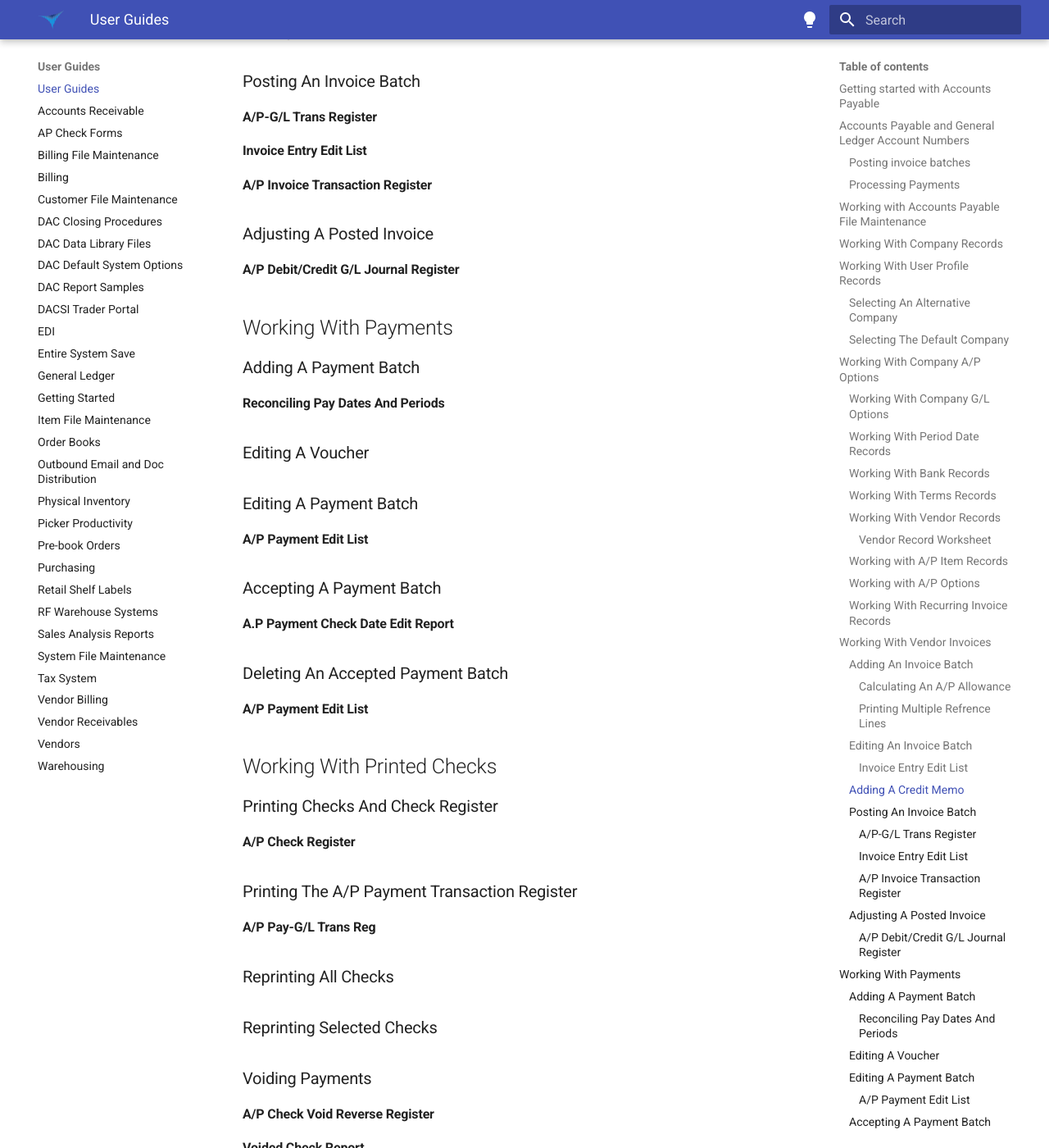
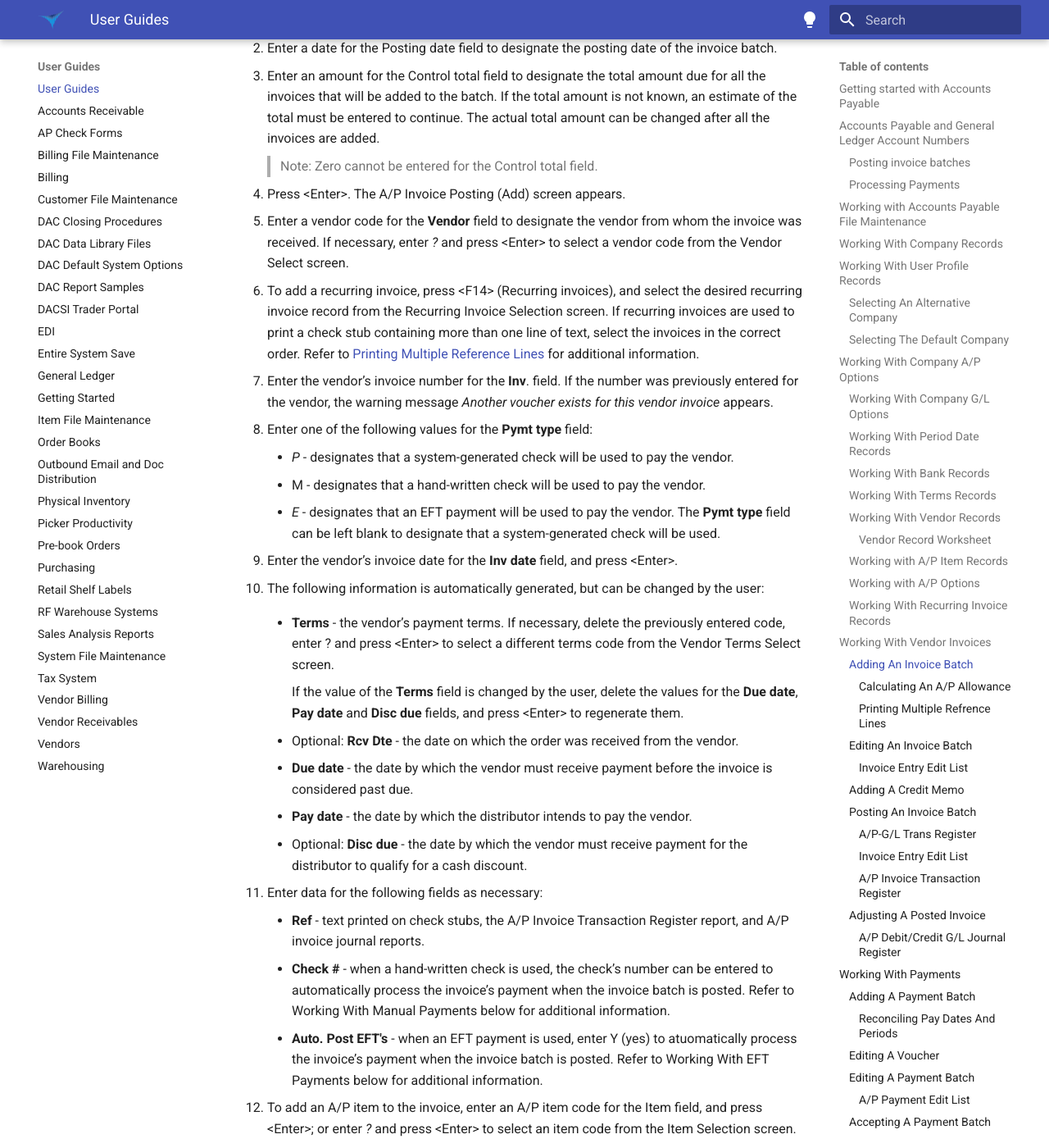
Before and after one commit to AydenB/mkdocs, an MkDocs documentation site: the page built from docs/user-guide/Accounts Payable.md, in a window 1280 px wide and 1400 px high, scrolled down 34619 px. Shown: the whole window at 82% size. Built offline with MkDocs 1.6.1 and Material for MkDocs 9.7.7, drawn with Linux system fonts in a browser that asks for light colours; some of the changed text lies outside the part shown.

Commit message:
Adding An Invoice Batch

```diff
--- a/docs/user-guide/Accounts Payable.md
+++ b/docs/user-guide/Accounts Payable.md
@@ -767,6 +767,68 @@ The A/P DR/CR Maintenance screen is used to credit and debit vendor invoices whi
 
 ### Adding An Invoice Batch
 
+The instructions which follow describe using the A/P Invoice Posting screen to enter an invoice batch containing vendor invoices. Refer to Adding A Credit Memo below for information about including credit memos in an invoice batch.
+
+Refer to Working With Vendor Invoices above for detailed information about the fields used in the following instructions.
+
+1. Select option 1 (Invoice Entry/Update) from the Accounts Payable screen. The A/P Invoice Posting (Enter) screen appears.
+
+2. Enter a date for the Posting date field to designate the posting date of the invoice batch.
+
+3. Enter an amount for the Control total field to designate the total amount due for all the invoices that will be added to the batch. If the total amount is not known, an estimate of the total must be entered to continue. The actual total amount can be changed after all the invoices are added.
+   >Note: Zero cannot be entered for the Control total field.
+
+4. Press &lt;Enter&gt;. The A/P Invoice Posting (Add) screen appears.
+
+5. Enter a vendor code for the **Vendor** field to designate the vendor from whom the invoice was received. If necessary, enter *?* and press &lt;Enter&gt; to select a vendor code from the Vendor Select screen.
+
+6. To add a recurring invoice, press &lt;F14&gt; (Recurring invoices), and select the desired recurring invoice record from the Recurring Invoice Selection screen. If recurring invoices are used to print a check stub containing more than one line of text, select the invoices in the correct order. Refer to [Printing Multiple Reference Lines](#printing-multiple-refrence-lines) for additional information.
+
+7. Enter the vendor’s invoice number for the **Inv**. field. If the number was previously entered for the vendor, the warning message *Another voucher exists for this vendor invoice* appears.
+
+8. Enter one of the following values for the **Pymt type** field:
+    - *P* - designates that a system-generated check will be used to pay the vendor.
+    - M - designates that a hand-written check will be used to pay the vendor.
+    - *E* - designates that an EFT payment will be used to pay the vendor.
+ The **Pymt type** field can be left blank to designate that a system-generated check will be used.
+
+9. Enter the vendor’s invoice date for the **Inv date** field, and press &lt;Enter&gt;.
+
+10. The following information is automatically generated, but can be changed by the user:
+    - **Terms** - the vendor’s payment terms. If necessary, delete the previously entered code, enter ? and press &lt;Enter&gt; to select a different terms code from the Vendor Terms Select screen.
+
+        If the value of the **Terms** field is changed by the user, delete the values for the **Due date**, **Pay date** and **Disc due** fields, and press &lt;Enter&gt; to regenerate them.
+
+    - Optional: **Rcv Dte** - the date on which the order was received from the vendor.
+    - **Due date** - the date by which the vendor must receive payment before the invoice is considered past due.
+    - **Pay date** - the date by which the distributor intends to pay the vendor.
+    - Optional: **Disc due** - the date by which the vendor must receive payment for the distributor to qualify for a cash discount.
+
+11. Enter data for the following fields as necessary:
+    - **Ref** - text printed on check stubs, the A/P Invoice Transaction Register report, and A/P invoice journal reports.
+    - **Check #** - when a hand-written check is used, the check’s number can be entered to automatically process the invoice’s payment when the invoice batch is posted. Refer to Working With Manual Payments below for additional information.
+    - **Auto. Post EFT's** - when an EFT payment is used, enter Y (yes) to atuomatically process the invoice’s payment when the invoice batch is posted. Refer to Working With EFT Payments below for additional information.
+
+12. To add an A/P item to the invoice, enter an A/P item code for the Item field, and press &lt;Enter&gt;; or enter *?* and press &lt;Enter&gt; to select an item code from the Item Selection screen.
+
+    Most of the following information is system-generated, but can be changed by the user:
+     - **Desc** - the A/P item’s description.
+     - **Qty** - the quantity of the item if greater than 1.
+     - **Price** - the item’s net cost.
+     - **Cost Center** - the cost center number which is used when posting the invoice.
+     - **G/L Account** - the account number that is debited when posting the invoice.
+     - **Discount** - if Y (yes) appears designating that the distributor can qualify for a cash discount for the item, the calculated amount of the discount appears.
+
+13. Continue adding A/P items, if necessary, or press &lt;Enter&gt; when data entry of the invoice is complete.
+
+14. Press &lt;Enter&gt; when prompted to confirm. The A/P Invoice Posting (Add) screen is redisplayed with a new voucher number.
+
+15. Continue adding invoices to the batch, and press one of the following when data entry is complete:
+     - &lt;F3&gt; to exit without posting the batch.
+     - &lt;F4&gt; to post the batch. Refer to Posting An Invoice Batch for additional information.
+
+    >Note: If necessary, press &lt;F4&gt; (Invoice review) *before* entering any values for another invoice; otherwise, the data must be re-entered after reviewing the other invoices of the batch.
+
 #### Calculating An A/P Allowance
 
 #### Printing Multiple Refrence Lines
```
